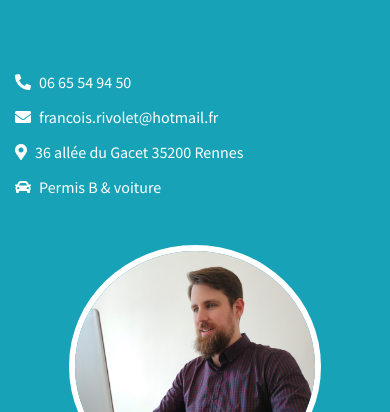
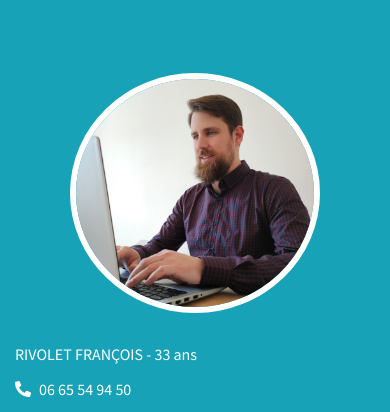
Before and after one commit to francoisrivolet/cv, a plain HTML site: page index.html in a window 390 px wide. Shown: the part 677-1089 px from the top of the page. Drawn offline with Linux system fonts and the light colour scheme.

Commit message:
16/05/2021

```diff
--- a/css/rivolet.css
+++ b/css/rivolet.css
@@ -76,6 +76,7 @@ section {
   }
 
   /* Side Menu */
+
   #sidebar-wrapper {
     position: fixed;
     z-index: 2;
@@ -167,7 +168,12 @@ section {
       border-radius: 50%;
       background: #fff;
       border: 6px solid #fff;
-      width: 252px;
+      width: 350px;
+  }
+  @media (max-width: 768px){
+    .img-profil{
+      width: 250px;
+    }
   }
 
   /* icones competences */
--- a/index.html
+++ b/index.html
@@ -51,6 +51,7 @@
                 <a class="js-scroll-trigger" href="#contact">Me contacter</a>
             </li>
         </ul>
+
     </nav>
 
     <!-- Header -->
@@ -69,17 +70,18 @@
                 <h1 class="section-heading text-center mx-auto">QUI SUIS-JE ?</h1>
             </div>
             <div class="row align-items-center">
+                <div class="col-sm-6 col-lg-4 my-3 text-center">
+                    <img class="img-profil" src="img/profil.jpg" alt="RIVOLET François">
+                </div>
                 <div class="col-sm-6 col-lg-4 my-3 h6">
                     <ul class="list-unstyled">
+                        <li class="pb-3">RIVOLET FRANÇOIS - 33 ans</li>
                         <li class="pb-3"><i class="fas fa-phone-alt pr-2"></i>06 65 54 94 50</li>
                         <li class="pb-3"><i class="fas fa-envelope pr-2"></i>francois.rivolet@hotmail.fr</li>
                         <li class="pb-3"><i class="fas fa-map-marker-alt pr-2"></i>36 allée du Gacet 35200 Rennes
                         </li>
                         <li><i class="fas fa-car pr-2"></i>Permis B & voiture</li>
                     </ul>
-                </div>
-                <div class="col-sm-6 col-lg-4 my-3 text-center">
-                    <img class="img-profil" src="./img/profil.jpg" alt="RIVOLET François">
                 </div>
                 <div class="col-sm-12 col-lg-4 my-3 h6">Lorem ipsum dolor sit amet consectetur adipisicing elit. Eum aliquam animi blanditiis, dicta odit soluta perferendis nesciunt, eveniet corrupti iusto culpa ipsam necessitatibus sed? Corrupti culpa quis laudantium fuga modi?</div>
             </div>
```
